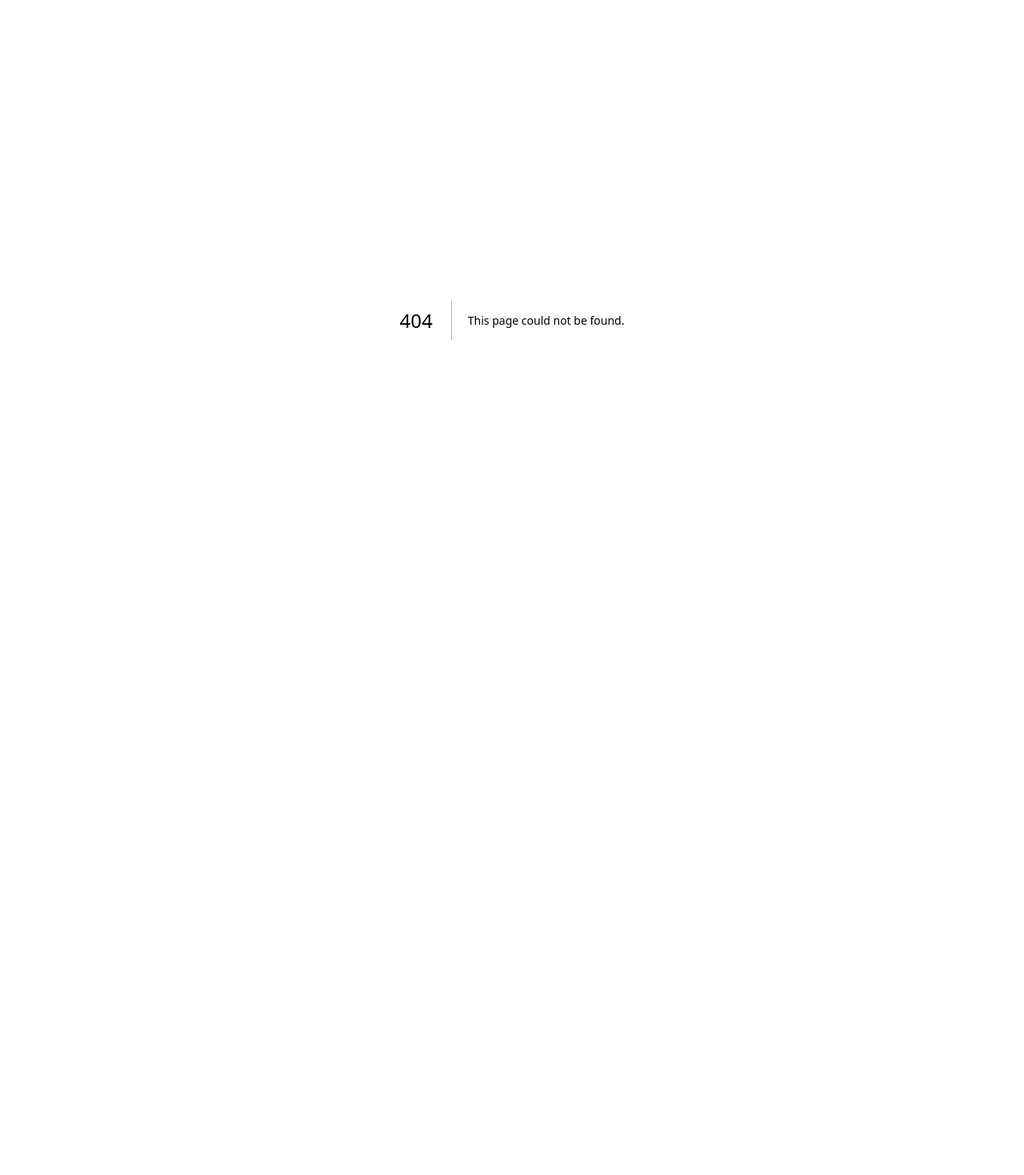
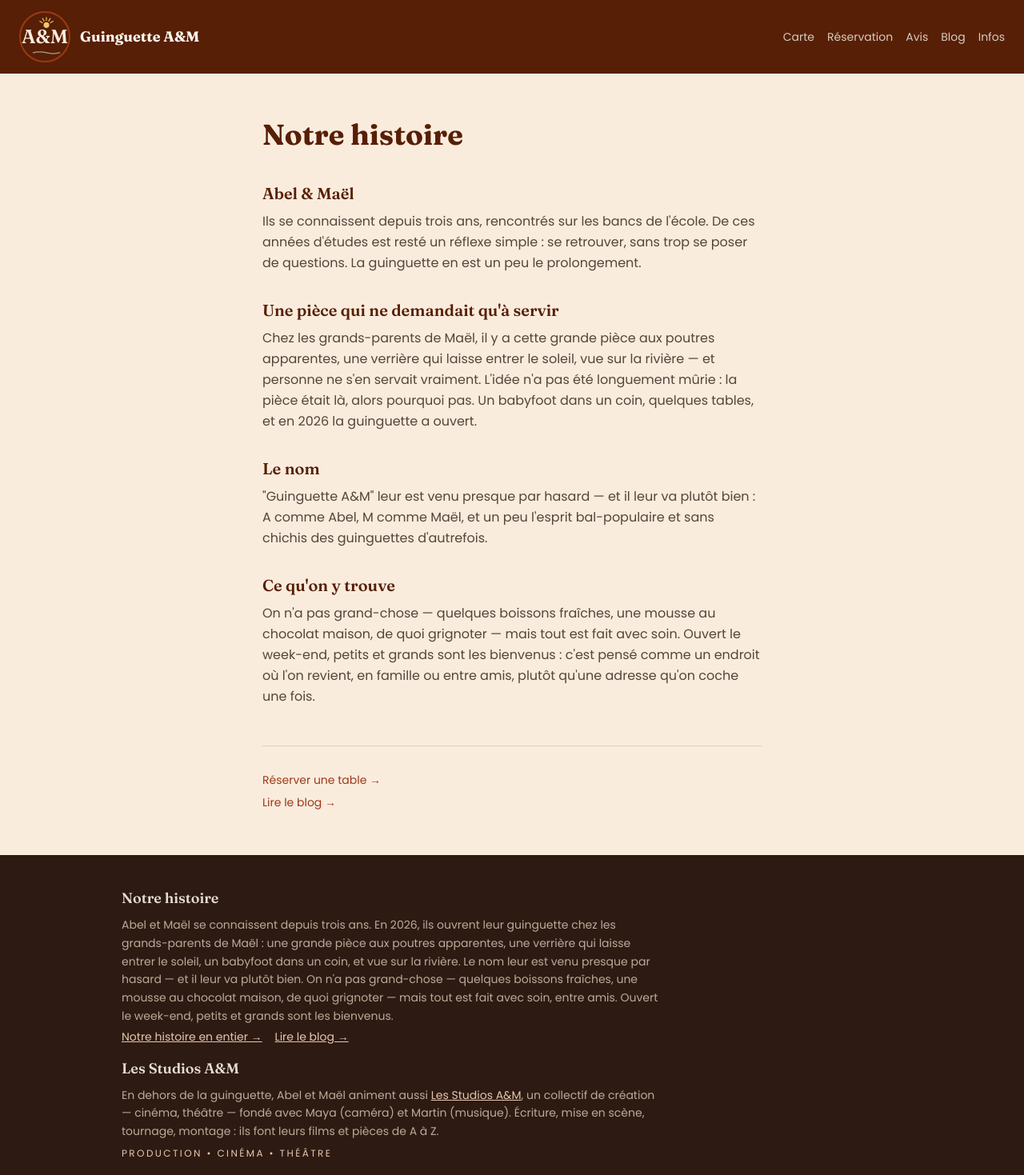
Before and after one commit to mael12854/guinguette-am, a Next.js app: page /a-propos in a window 1280 px wide. Before the commit this address had no page. Shown: the top 1469 px of the page at 80% size. Before the commit the page ends 800 px from the top, so only its background shows below. Built offline with nearby package versions, Linux system fonts and the light colour scheme.

Commit message:
Ajoute une page /a-propos développant Notre histoire

```diff
--- /dev/null
+++ b/app/a-propos/page.tsx
@@ -0,0 +1,79 @@
+import type { Metadata } from "next";
+import Link from "next/link";
+import { Header } from "@/components/Header";
+import { Footer } from "@/components/Footer";
+
+export const metadata: Metadata = {
+  title: "À propos",
+};
+
+export default function AProposPage() {
+  return (
+    <>
+      <Header />
+      <main className="flex-1 max-w-2xl w-full mx-auto px-6 py-14">
+        <h1 className="font-serif font-bold text-4xl text-bois mb-10">Notre histoire</h1>
+
+        <div className="flex flex-col gap-8 text-noir/80 leading-relaxed">
+          <div>
+            <h2 className="font-serif font-semibold text-xl text-bois mb-2">
+              Abel &amp; Maël
+            </h2>
+            <p>
+              Ils se connaissent depuis trois ans, rencontrés sur les bancs de l&apos;école.
+              De ces années d&apos;études est resté un réflexe simple : se retrouver, sans
+              trop se poser de questions. La guinguette en est un peu le prolongement.
+            </p>
+          </div>
+
+          <div>
+            <h2 className="font-serif font-semibold text-xl text-bois mb-2">
+              Une pièce qui ne demandait qu&apos;à servir
+            </h2>
+            <p>
+              Chez les grands-parents de Maël, il y a cette grande pièce aux poutres
+              apparentes, une verrière qui laisse entrer le soleil, vue sur la rivière —
+              et personne ne s&apos;en servait vraiment. L&apos;idée n&apos;a pas été
+              longuement mûrie : la pièce était là, alors pourquoi pas. Un babyfoot dans
+              un coin, quelques tables, et en 2026 la guinguette a ouvert.
+            </p>
+          </div>
+
+          <div>
+            <h2 className="font-serif font-semibold text-xl text-bois mb-2">
+              Le nom
+            </h2>
+            <p>
+              &quot;Guinguette A&amp;M&quot; leur est venu presque par hasard — et il leur va
+              plutôt bien : A comme Abel, M comme Maël, et un peu l&apos;esprit
+              bal-populaire et sans chichis des guinguettes d&apos;autrefois.
+            </p>
+          </div>
+
+          <div>
+            <h2 className="font-serif font-semibold text-xl text-bois mb-2">
+              Ce qu&apos;on y trouve
+            </h2>
+            <p>
+              On n&apos;a pas grand-chose — quelques boissons fraîches, une mousse au
+              chocolat maison, de quoi grignoter — mais tout est fait avec soin. Ouvert
+              le week-end, petits et grands sont les bienvenus : c&apos;est pensé comme un
+              endroit où l&apos;on revient, en famille ou entre amis, plutôt qu&apos;une
+              adresse qu&apos;on coche une fois.
+            </p>
+          </div>
+        </div>
+
+        <div className="mt-12 pt-8 border-t border-bois/15 flex flex-col gap-2">
+          <Link href="/reservation" className="text-terracotta hover:underline text-sm">
+            Réserver une table →
+          </Link>
+          <Link href="/blog" className="text-terracotta hover:underline text-sm">
+            Lire le blog →
+          </Link>
+        </div>
+      </main>
+      <Footer />
+    </>
+  );
+}
--- a/components/Footer.tsx
+++ b/components/Footer.tsx
@@ -19,12 +19,20 @@ export function Footer() {
             tout est fait avec soin, entre amis. Ouvert le week-end, petits et grands
             sont les bienvenus.
           </p>
-          <Link
-            href="/blog"
-            className="inline-block text-sm text-[oklch(0.85_0.05_60)] underline hover:text-blanc-casse mt-1"
-          >
-            Lire le blog →
-          </Link>
+          <div className="flex flex-wrap gap-x-4 mt-1">
+            <Link
+              href="/a-propos"
+              className="inline-block text-sm text-[oklch(0.85_0.05_60)] underline hover:text-blanc-casse"
+            >
+              Notre histoire en entier →
+            </Link>
+            <Link
+              href="/blog"
+              className="inline-block text-sm text-[oklch(0.85_0.05_60)] underline hover:text-blanc-casse"
+            >
+              Lire le blog →
+            </Link>
+          </div>
         </div>
         <div>
           <h2 className="font-serif font-semibold text-lg text-[oklch(0.9_0.02_75)] mb-2">
```
